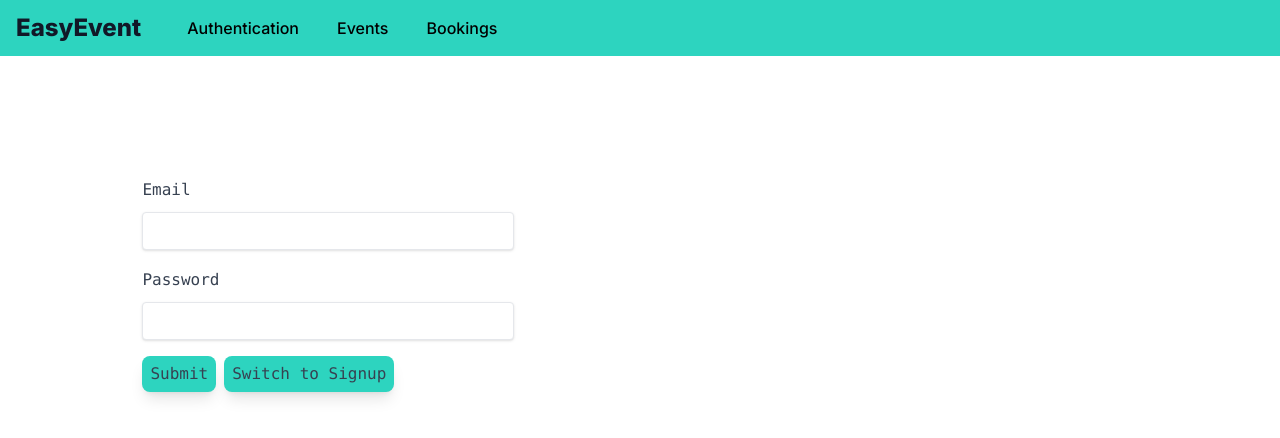
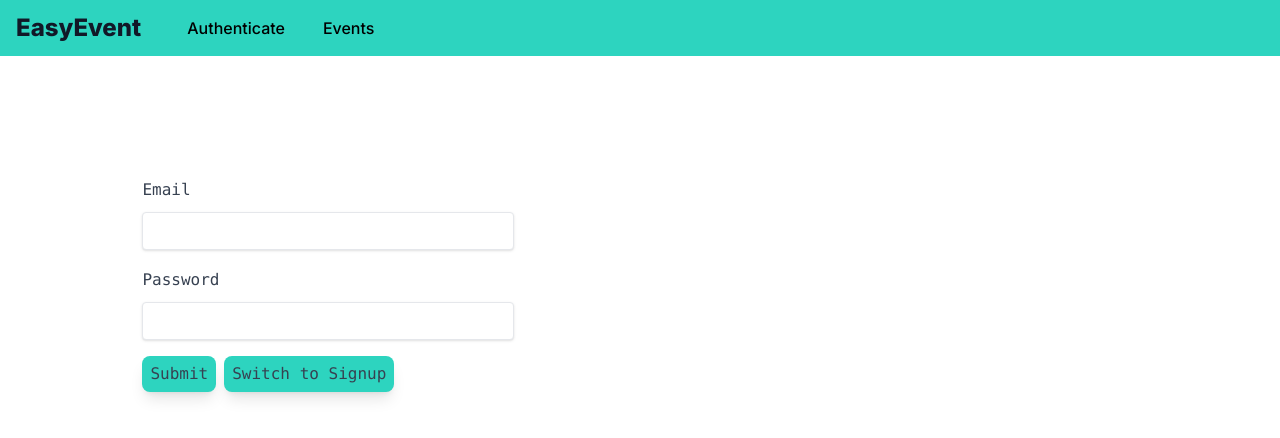
Before and after one commit to CodeHunt101/graphql-event-booking, a Next.js app in the folder client/: page /auth in a window 1280 px wide. Shown: the top 438 px of the page. Built offline with nearby package versions, Linux system fonts and the light colour scheme.

Commit message:
using context for user data

```diff
--- a/client/src/app/auth/page.tsx
+++ b/client/src/app/auth/page.tsx
@@ -1,14 +1,18 @@
 'use client'
-import { useRef, FormEvent, useState } from 'react'
+import { useRef, FormEvent, useState, useContext } from 'react'
 import './styles.css'
+import AuthContext from '../context/auth-context'
+import { redirect } from 'next/navigation'
 
 const AuthPage = () => {
   const emailRef = useRef<HTMLInputElement>(null)
   const passwordRef = useRef<HTMLInputElement>(null)
   const [islogin, setIsLogin] = useState(true)
+  const { token, userId, login, logout } = useContext(AuthContext)
+  if (token) redirect('/events')
 
   const handleSwitchMode = () => {
-    setIsLogin(()=>!islogin)
+    setIsLogin(() => !islogin)
   }
 
   const handleSubmit = async (event: FormEvent<HTMLFormElement>) => {
@@ -53,11 +57,20 @@ const AuthPage = () => {
           'Content-Type': 'application/json',
         },
       })
-      if (response.status !==200 && response.status !== 201) {
+      if (response.status !== 200 && response.status !== 201) {
         throw new Error('Failed!')
       }
-      console.log({ response: await response.json() })
-      return response.json()
+
+      const jsonResp = await response.json()
+      if (jsonResp.data && login) {
+        login(
+          jsonResp.data.login.token,
+          jsonResp.data.login.userId,
+          jsonResp.data.login.tokenExpiration
+        )
+      }
+      console.log({ response: jsonResp })
+      return jsonResp
     } catch (error) {
       console.log(error)
     }
--- a/client/src/app/bookings/page.tsx
+++ b/client/src/app/bookings/page.tsx
@@ -1,3 +1,11 @@
-const BookingsPage = () => <h1>Bookings!</h1>
+'use client'
+import { redirect } from 'next/navigation'
+import { useContext } from 'react'
+import AuthContext from '../context/auth-context'
+const BookingsPage = () => {
+  const { token } = useContext(AuthContext)
+  if (!token) redirect('/')
+  return <h1>Bookings!</h1>
+}
 
 export default BookingsPage
--- a/client/src/app/components/Navigation/MainNavBar.tsx
+++ b/client/src/app/components/Navigation/MainNavBar.tsx
@@ -1,25 +1,35 @@
+'use client'
 import NavLink from 'next/link'
+import AuthContext from '@/app/context/auth-context'
 import './styles.css'
+import { useContext } from 'react'
 
-const MainNavBar = () => (
+const MainNavBar = () => {
+  const { token } = useContext(AuthContext)
+  return (
     <header className="main-navigation flex items-center fixed left-0 top-0 w-full h-14 bg-teal-400 px-4 py-0">
-    <div className='main-navigation__logo'>
-      <h1 className='m-0 text-2xl'>EasyEvent</h1>
+      <div className="main-navigation__logo">
+        <h1 className="m-0 text-2xl">EasyEvent</h1>
       </div>
       <nav className="main-navigation__items ml-6">
-      <ul className='flex list-none p-0 m-0'>
+        <ul className="flex list-none p-0 m-0">
+          {!token && (
             <li>
-          <NavLink href={'/auth'}>Authentication</NavLink>
+              <NavLink href={'/auth'}>Authenticate</NavLink>
             </li>
+          )}
           <li>
             <NavLink href={'/events'}>Events</NavLink>
           </li>
+          {token && (
             <li>
               <NavLink href={'/bookings'}>Bookings</NavLink>
             </li>
+          )}
         </ul>
       </nav>
     </header>
   )
+}
 
 export default MainNavBar
--- /dev/null
+++ b/client/src/app/context/auth-context.ts
@@ -0,0 +1,18 @@
+import { createContext, Context } from 'react'
+
+export type Login = (
+  token: string,
+  userId: string,
+  tokenExpiration: number
+) => void
+export type Logout = () => void
+
+type AuthContextProps = {
+  token?: string
+  userId?: string
+  login?: Login
+  logout?: Logout
+}
+
+const AuthContext: Context<AuthContextProps> = createContext({})
+export default AuthContext
--- /dev/null
+++ b/client/src/app/context/providers/providers.tsx
@@ -0,0 +1,34 @@
+'use client'
+
+import AuthContext, { Login, Logout } from '../auth-context'
+import { useState } from 'react'
+
+export function Providers({ children }: { children: React.ReactNode }) {
+  const [token, setToken] = useState<string>()
+  const [userId, setUserId] = useState<string>()
+
+  const login: Login = (token, userId, tokenExpiration) => {
+    setToken(token)
+    setUserId(userId)
+  }
+
+  const logout: Logout = () => {
+    setToken('')
+    setUserId('')
+  }
+
+  return (
+    <AuthContext.Provider
+      value={{
+        token,
+        userId,
+        login,
+        logout,
+      }}
+    >
+      {children}
+    </AuthContext.Provider>
+  )
+}
+
+export default Providers
--- a/client/src/app/layout.tsx
+++ b/client/src/app/layout.tsx
@@ -1,29 +1,34 @@
-import type { Metadata } from "next";
-import { Inter } from "next/font/google";
-import "./globals.css";
-import MainNavBar from "./components/Navigation/MainNavBar";
+import type { Metadata } from 'next'
+import { Inter } from 'next/font/google'
+import './globals.css'
+import MainNavBar from './components/Navigation/MainNavBar'
+import AuthContext from './context/auth-context'
+import Providers from './context/providers/providers'
 
-const inter = Inter({ subsets: ["latin"] });
+const inter = Inter({ subsets: ['latin'] })
 
 export const metadata: Metadata = {
-  title: "Create Next App",
-  description: "Generated by create next app",
-};
+  title: 'Create Next App',
+  description: 'Generated by create next app',
+}
 
 export default function RootLayout({
   children,
 }: Readonly<{
-  children: React.ReactNode;
+  children: React.ReactNode
 }>) {
   return (
     <html lang="en">
       <body className={`${inter.className} prose`}>
-      <MainNavBar/>
-      <main className="flex min-h-screen flex-col items-center justify-between p-24">
-      <div className="z-10 max-w-5xl w-full items-center justify-between font-mono lg:flex">
-        {children}
-      </div>
-    </main></body>
+        <Providers>
+          <MainNavBar/>
+          <main className="flex min-h-screen flex-col items-center justify-between p-24">
+            <div className="z-10 max-w-5xl w-full items-center justify-between font-mono lg:flex">
+              {children}
+            </div>
+          </main>
+        </Providers>
+      </body>
     </html>
-  );
+  )
 }
--- a/client/src/app/page.tsx
+++ b/client/src/app/page.tsx
@@ -1,8 +1,11 @@
-import Image from "next/image";
-import AuthPage from "./auth/page";
+'use client'
+import { useContext } from 'react'
+import AuthPage from './auth/page'
+import AuthContext from './context/auth-context'
+import { redirect } from 'next/navigation'
 
 export default function Home() {
-  return (
-    <AuthPage/>
-  );
+  const { token } = useContext(AuthContext)
+  if (token) redirect('/events')
+  return <AuthPage />
 }
```
Lines whose indentation alone changed are shown as unchanged.
